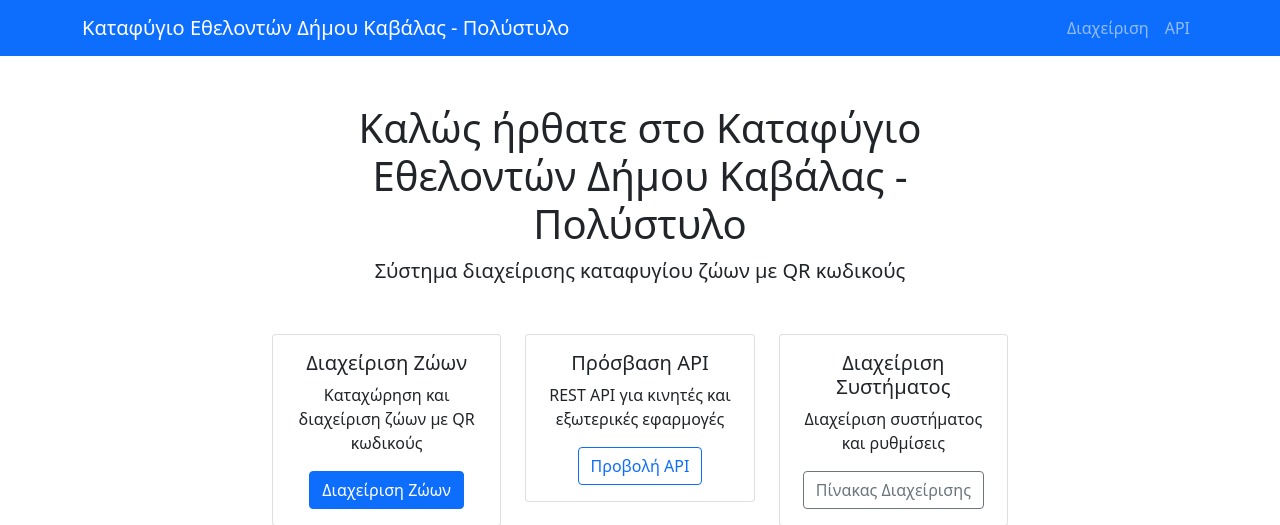
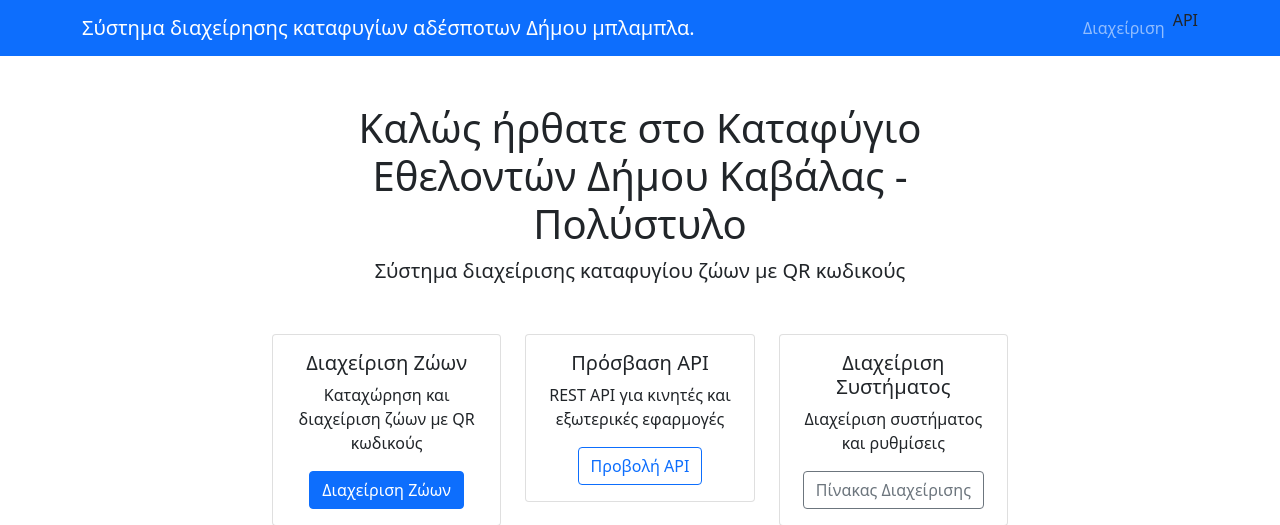
Before and after one commit to nafnafnaf/shelter, a Django app: page / in a window 1280 px wide. Shown: the top 525 px of the page. Run offline with Django 4.2, Linux system fonts and the light colour scheme.

Commit message:
Updated logo

```diff
--- a/templates/public/index.html
+++ b/templates/public/index.html
@@ -9,9 +9,9 @@
 <body>
     <nav class="navbar navbar-expand-lg navbar-dark bg-primary">
         <div class="container">
-            <a class="navbar-brand" href="/">Καταφύγιο Εθελοντών Δήμου Καβάλας - Πολύστυλο</a>
+            <a class="navbar-brand" href="/">Σύστημα διαχείρησης καταφυγίων αδέσποτων Δήμου μπλαμπλα.</a>
             <div class="navbar-nav ms-auto">
-                <a class="nav-link" href="/admin/">Διαχείριση</a>
+                <a class="nav-link" href="/admin/">Διαχείριση</a
                 <a class="nav-link" href="/api/v1/">API</a>
             </div>
         </div>
```
